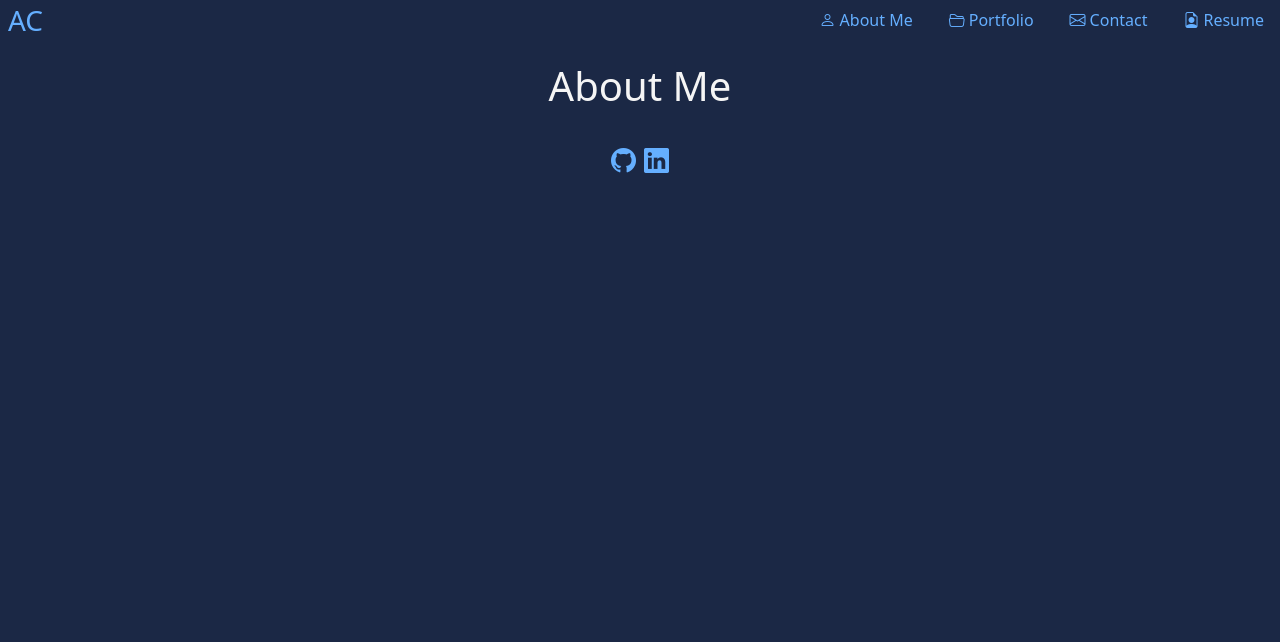
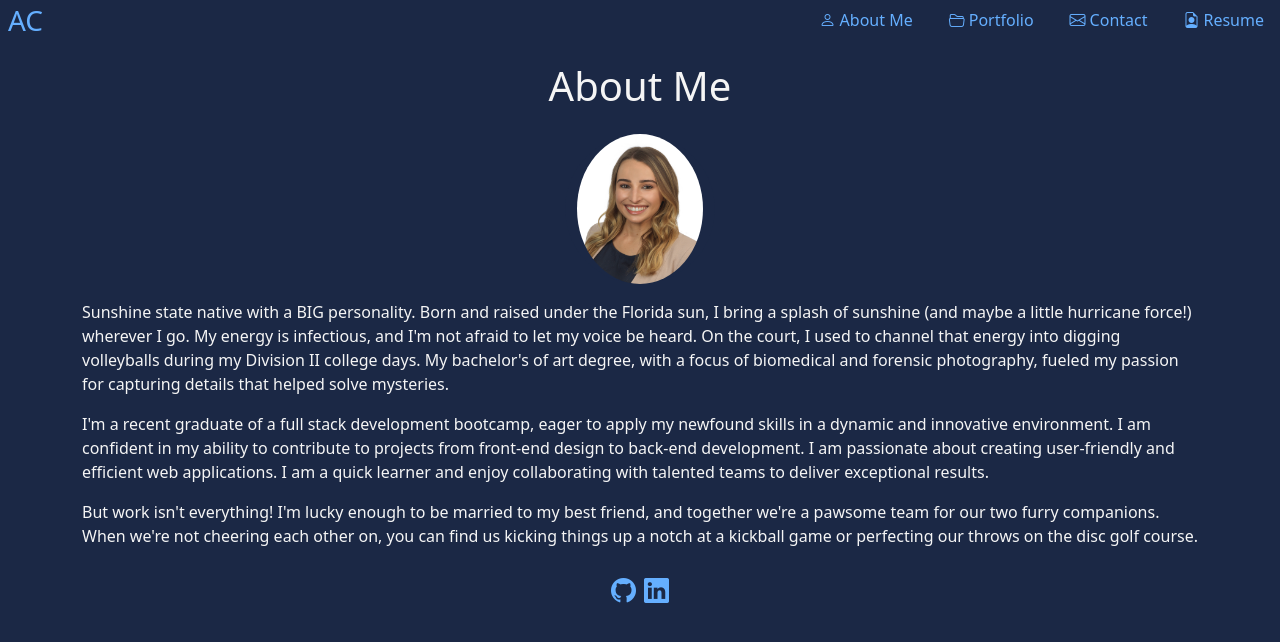
Before and after one commit to mandi7469/React-Portfolio, a React (Vite) app: page / in a window 1280 px wide. Shown: the top 642 px of the page. Built offline with nearby package versions, Linux system fonts and the light colour scheme.

Commit message:
completed about me page

```diff
--- a/src/App.css
+++ b/src/App.css
@@ -48,6 +48,12 @@ li {
   color: var(--whitesmoke);
 }
 
+.headshot {
+  width: 150px;
+    height: 150px;
+    border-radius: 50%;
+}
+
 /* .card-img-top {
   height: 10rem;
 } */
--- a/src/pages/About.jsx
+++ b/src/pages/About.jsx
@@ -1,3 +1,5 @@
+import headshot from "../assets/images/headshot.png";
+
 export default function About() {
   return (
     <div>
@@ -5,8 +7,36 @@ export default function About() {
         <div className="row">
           <h1 className="d-flex justify-content-center">About Me</h1>
         </div>
-        <div className="row">
-          <p></p>
+        <div className="row pt-3 d-flex justify-content-center">
+          <img src={headshot} className="headshot" alt="Headshot" />
+          <p className="pt-3">
+            Sunshine state native with a BIG personality. Born and raised under
+            the Florida sun, I bring a splash of sunshine (and maybe a little
+            hurricane force!) wherever I go. My energy is infectious, and I'm
+            not afraid to let my voice be heard. On the court, I used to channel
+            that energy into digging volleyballs during my Division II college
+            days. My bachelor's of art degree, with a focus of biomedical and
+            forensic photography, fueled my passion for capturing details that
+            helped solve mysteries.
+          </p>
+
+          <p>
+            I'm a recent graduate of a full stack development bootcamp, eager to
+            apply my newfound skills in a dynamic and innovative environment.
+            I am confident in my ability to contribute to projects from front-end
+            design to back-end development. I am passionate about creating
+            user-friendly and efficient web applications. I am a quick learner
+            and enjoy collaborating with talented teams to deliver exceptional
+            results.
+          </p>
+
+          <p>
+            But work isn't everything! I'm lucky enough to be married to my best
+            friend, and together we're a pawsome team for our two furry
+            companions. When we're not cheering each other on, you can find us
+            kicking things up a notch at a kickball game or perfecting our
+            throws on the disc golf course.
+          </p>
         </div>
       </div>
     </div>
```
Also changed, not shown: src/assets/images/headshot.png (added), 1 other file (tests, documents, lock files or other folders).
